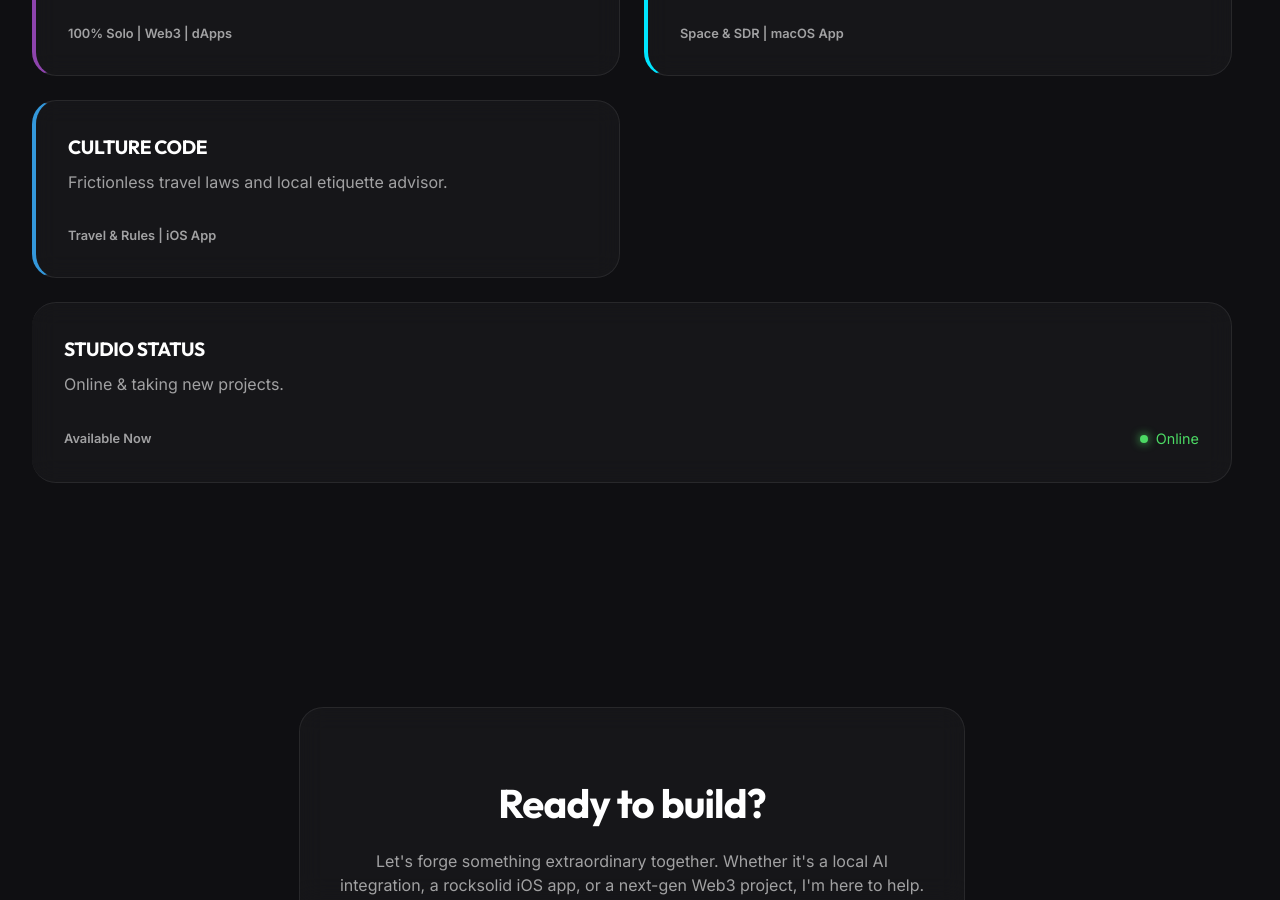
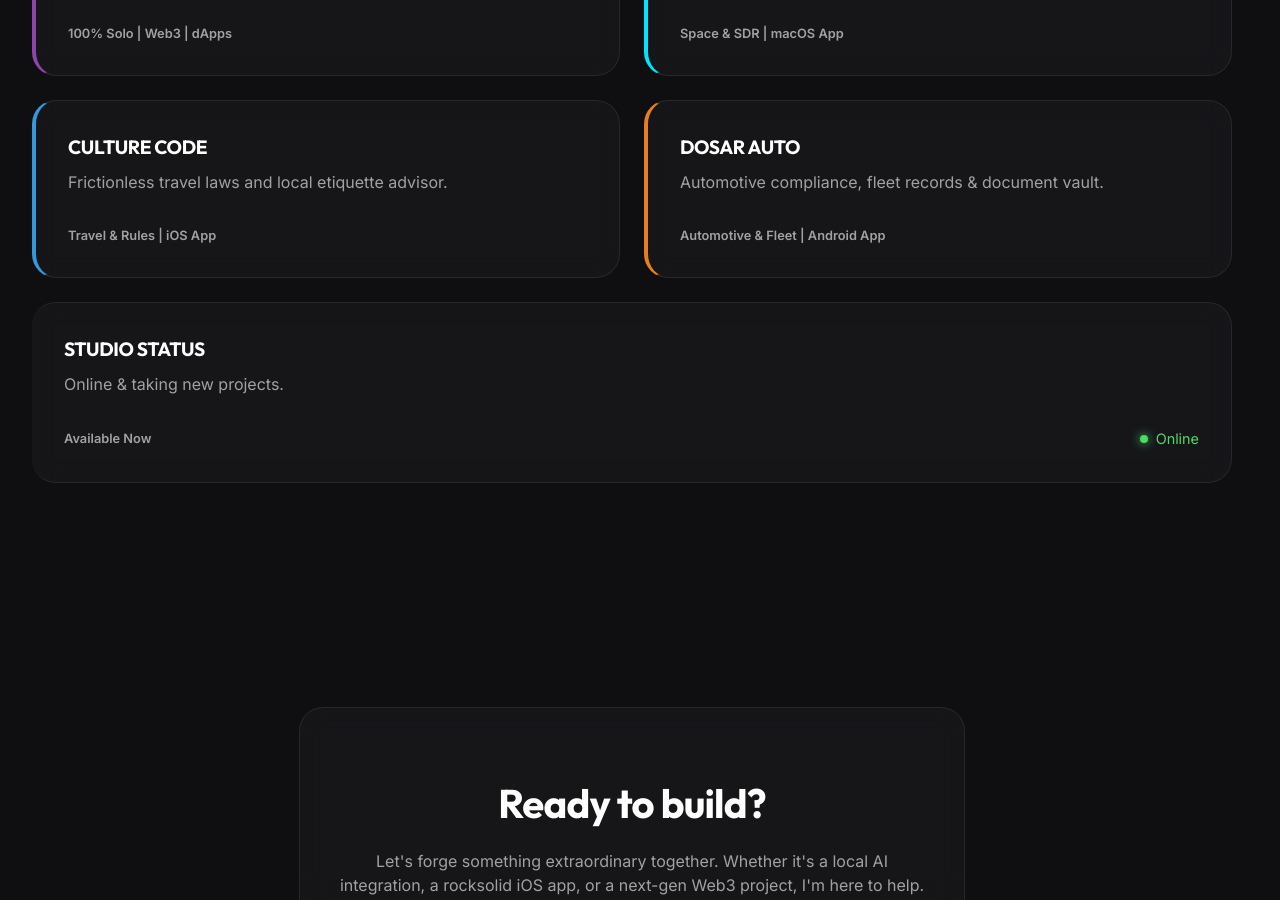
Before and after one commit to PopusoiIonut/bitforge-site, a React (Vite) app: page / in a window 1280 px wide. Shown: the part 1340-2240 px from the top of the page. Built offline with nearby package versions, Linux system fonts and the light colour scheme.

Commit message:
Add Dosar Auto Android app to BitForge Labs portfolio

```diff
--- a/src/components/BentoGrid.jsx
+++ b/src/components/BentoGrid.jsx
@@ -92,6 +92,17 @@ const BentoGrid = ({ onOpenProject }) => {
             supportUrl: '/support/culturecode'
         },
         {
+            title: 'DOSAR AUTO',
+            desc: 'Automotive compliance, fleet records & document vault.',
+            longDesc: 'A comprehensive vehicle paperwork and fleet management companion built natively for Android. Tracks vehicle registration, insurance (RCA), technical inspections (ITP), road taxes (Rovinieta), fuel logs, maintenance history, and refrigeration temperature checks with offline local notifications.',
+            tag: 'Automotive & Fleet | Android App',
+            grid: 'span 6',
+            color: 'rgba(230, 126, 34, 0.1)',
+            tech: ['Kotlin', 'Jetpack Compose', 'Room DB', 'WorkManager', 'Material 3'],
+            features: ['Document expiry notifications', 'Fuel & mileage tracking', 'Service & maintenance history', 'Refrigeration compliance checks'],
+            url: 'https://github.com/PopusoiIonut/DosarAuto'
+        },
+        {
             title: 'STUDIO STATUS',
             desc: 'Online & taking new projects.',
             tag: 'Available Now',
```
